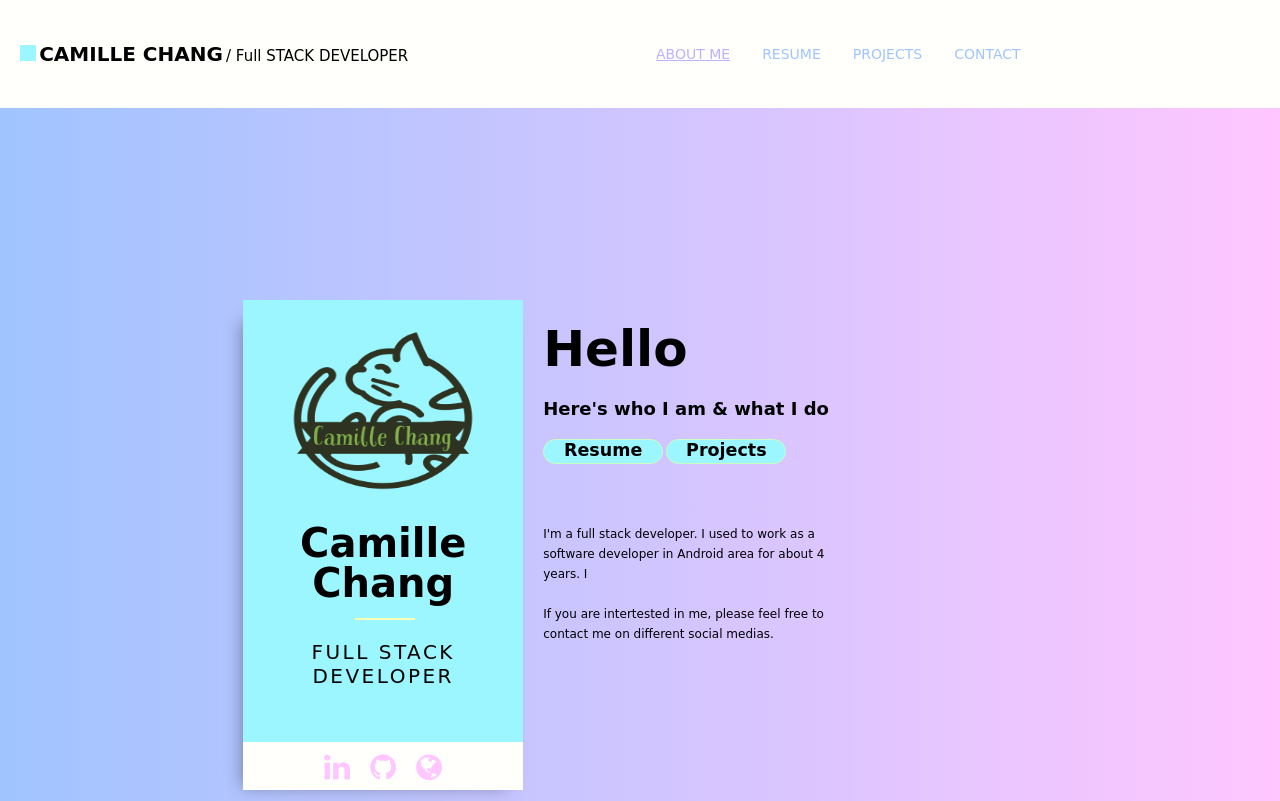
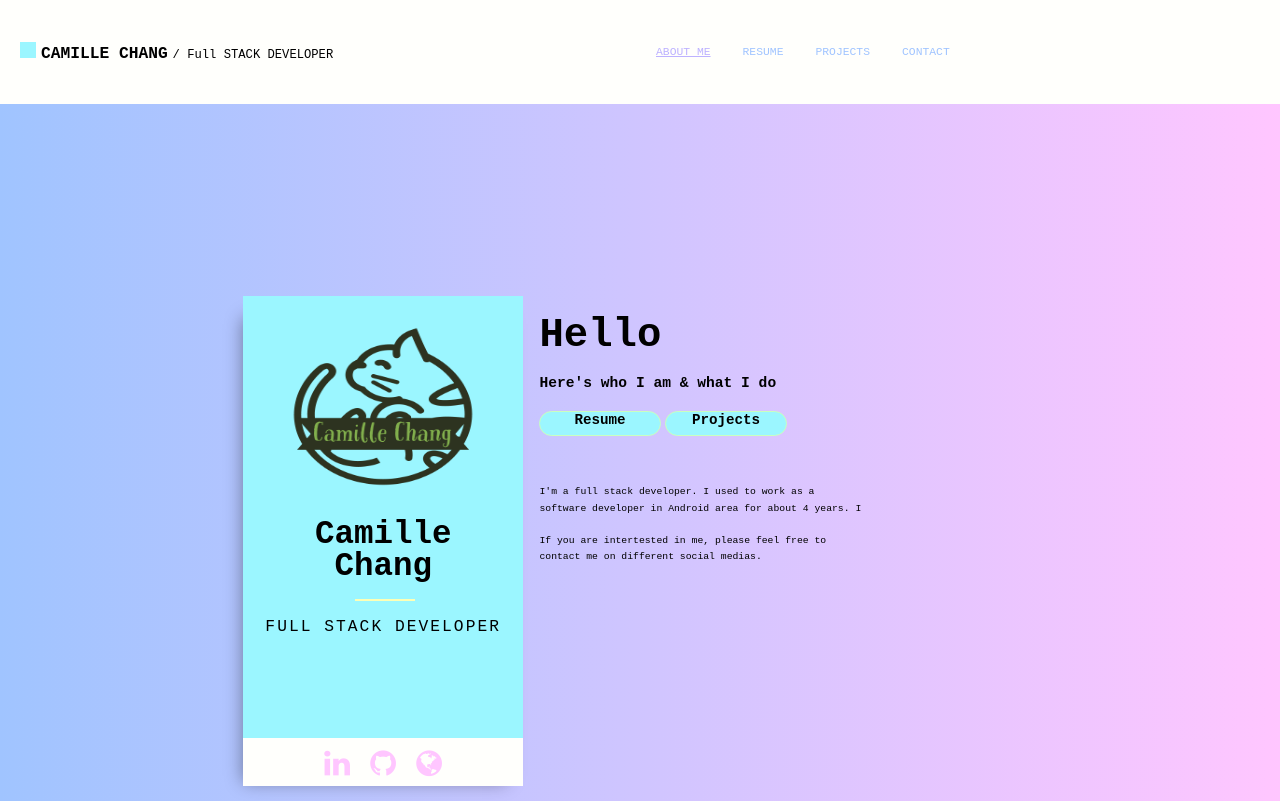
Before and after one commit to camillechang/project1v2, a plain HTML site: page index.html in a window 1280 px wide. Shown: the top 801 px of the page. Drawn offline with nearby package versions, Linux system fonts and the light colour scheme.

Commit message:
Update index.css

```diff
--- a/css/index.css
+++ b/css/index.css
@@ -7,7 +7,7 @@
   box-sizing: border-box;
   margin: 0;
   padding: 0;
-  font-family: "Brush Script MT", cursive, "Lucida Console", "Courier New", monospace;
+  font-family:  monospace;
 }
 
 html, body, .container {
```
